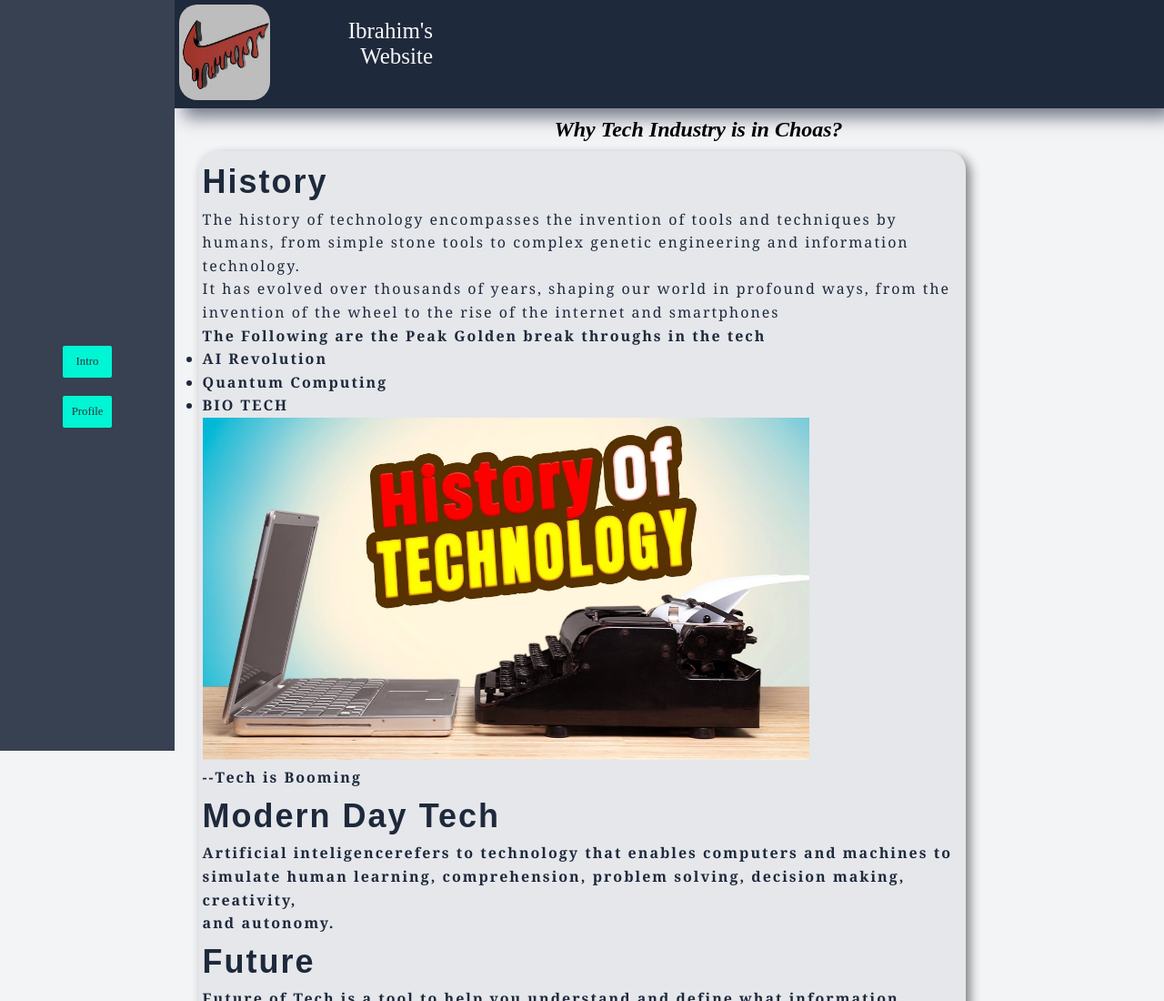
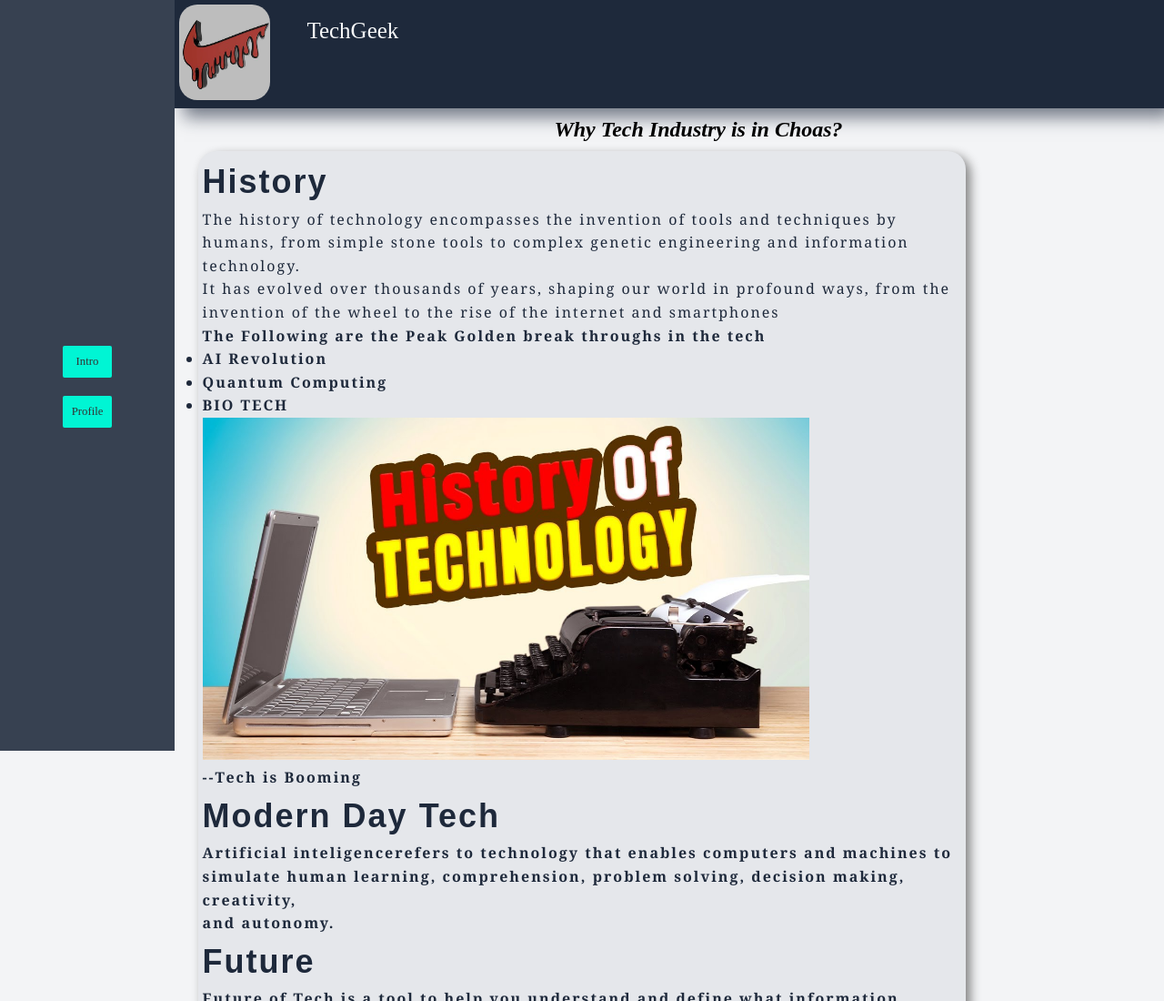
Before and after one commit to MIbrahimM67/lab-tasks, a plain HTML site: page lab3/index.html in a window 1280 px wide. Shown: the top 1100 px of the page at 91% size. Drawn offline with Linux system fonts and the light colour scheme.

Commit message:
changed site name

```diff
--- a/lab3/index.html
+++ b/lab3/index.html
@@ -6,7 +6,7 @@
     <meta name="viewport" content="width=
     , initial-scale=1.0">
     <link rel="stylesheet" href="style.css">
-    <title>Lab3</title>
+    <title>technology</title>
 </head>
 <body>
     <div class="navbar">
@@ -20,7 +20,7 @@
         <img id="imge" src="logo.jpg" alt="logo here">
         </div>
         <div>
-        <p id="Logotext">Ibrahim's Website</p>
+        <p id="Logotext">TechGeek</p>
          </div>
 
 
```
